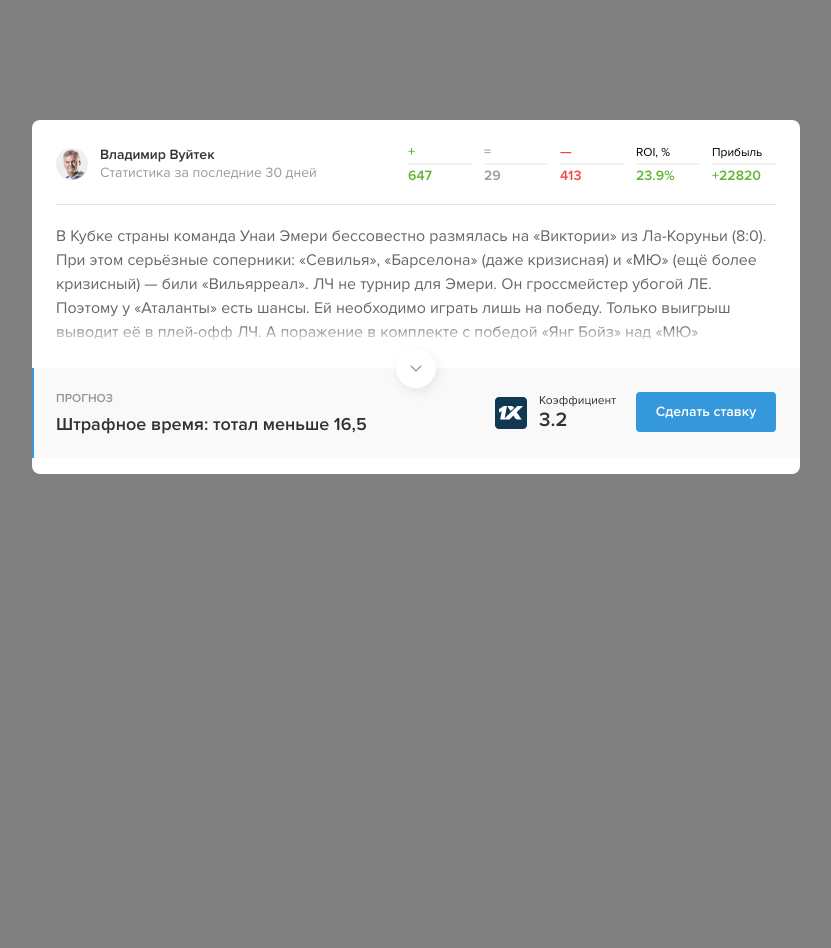
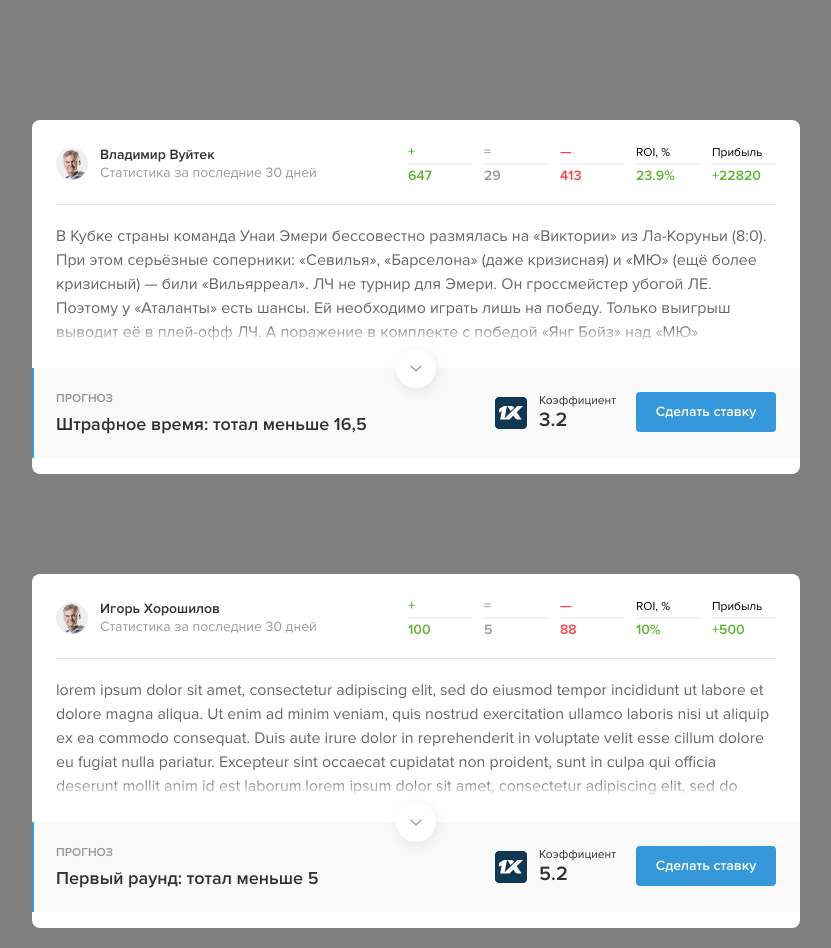
Before and after one commit to AlexandrPROTOS/test-legalbet, a website: page index.html in a window 1280 px wide. Shown: the whole page, without its empty margins (224-1055 px from the left). Before the commit the page ends 800 px from the top, so only its background shows below. Drawn offline with Linux system fonts and the light colour scheme.

Commit message:
add more mocks

```diff
--- a/js/script.js
+++ b/js/script.js
@@ -23,7 +23,47 @@ const mockForecasts = [{
             coefficient: 3.20
         }
     }
+},
+{
+    author: {
+        avatar: "./images/main_img/face.jpg",
+        name: "Игорь Хорошилов",
+        statistics: {
+            wins: 100,
+            draws: 5,
+            losses: 88,
+            roi: 10,
+            profit: 500
+        }
+    },
+    content: {
+        text: "lorem ipsum dolor sit amet, consectetur adipiscing elit, sed do eiusmod tempor incididunt ut labore et dolore magna aliqua. Ut enim ad minim veniam, quis nostrud exercitation ullamco laboris nisi ut aliquip ex ea commodo consequat. Duis aute irure dolor in reprehenderit in voluptate velit esse cillum dolore eu fugiat nulla pariatur. Excepteur sint occaecat cupidatat non proident, sunt in culpa qui officia deserunt mollit anim id est laborum.lorem ipsum dolor sit amet, consectetur adipiscing elit, sed do eiusmod tempor incididunt ut labore et dolore magna aliqua. Ut enim ad minim veniam, quis nostrud exercitation ullamco laboris nisi ut aliquip ex ea commodo consequat. Duis aute irure dolor in reprehenderit in voluptate velit esse cillum dolore eu fugiat nulla pariatur. Excepteur sint occaecat cupidatat non proident, sunt in culpa qui officia deserunt mollit anim id est laborum."
+    },
+    footer: {
+        prediction: {
+            title: "Прогноз",
+            text: "Первый раунд: тотал меньше 5"
+        },
+        bookmaker: {
+            logo: "./images/main_img/1Хstavka.jpg",
+            coefficient: 5.20
+        }
+    }
 }]
+
+function openFullText(clone) {
+    const expandBtn = clone.querySelector('.forecast-item__content-btn');
+    const contentText = clone.querySelector('.forecast-item__content-text');
+
+    expandBtn.addEventListener('click', () => {
+        contentText.style.maxHeight = `${contentText.scrollHeight}px`;
+        contentText.classList.toggle('expanded');
+
+        if (!contentText.classList.contains('expanded')) {
+            contentText.style.maxHeight = '';
+        }
+    });
+}
 
 function renderForecasts() {
     const template = document.getElementById('forecast-item');
@@ -51,25 +91,13 @@ function renderForecasts() {
         clone.querySelector('.forecast-item__footer-bookmaker-img').src = forecast.footer.bookmaker.logo;
         clone.querySelector('.forecast-item__footer-bookmaker-text').textContent = forecast.footer.bookmaker.coefficient;
 
+        // Open full text
+        openFullText(clone);
+
         container.appendChild(clone);
-    });
-}
-
-function openFullText() {
-    const expandBtn = document.querySelector('.forecast-item__content-btn');
-    const contentText = document.querySelector('.forecast-item__content-text');
-
-    expandBtn.addEventListener('click', () => {
-        contentText.style.maxHeight = `${contentText.scrollHeight}px`;
-        contentText.classList.toggle('expanded');
-
-        if (!contentText.classList.contains('expanded')) {
-            contentText.style.maxHeight = '';
-        }
     });
 }
 
 document.addEventListener('DOMContentLoaded', () => {
     renderForecasts()
-    openFullText()
 });
--- a/styles/scss/main.scss
+++ b/styles/scss/main.scss
@@ -5,11 +5,12 @@
 }
 
 body {
-    margin: 0;
-    display: flex;
-    background-color: gray;
-    padding: 20px;
-    font-family: 'Proxima Nova', sans-serif;
+  margin: 0;
+  display: flex;
+  background-color: gray;
+  padding: 20px;
+  font-family: 'Proxima Nova', sans-serif;
+  flex-direction: column;
 }
 
 .author {
```
Also changed, not shown: styles/main.css, 1 other file.
